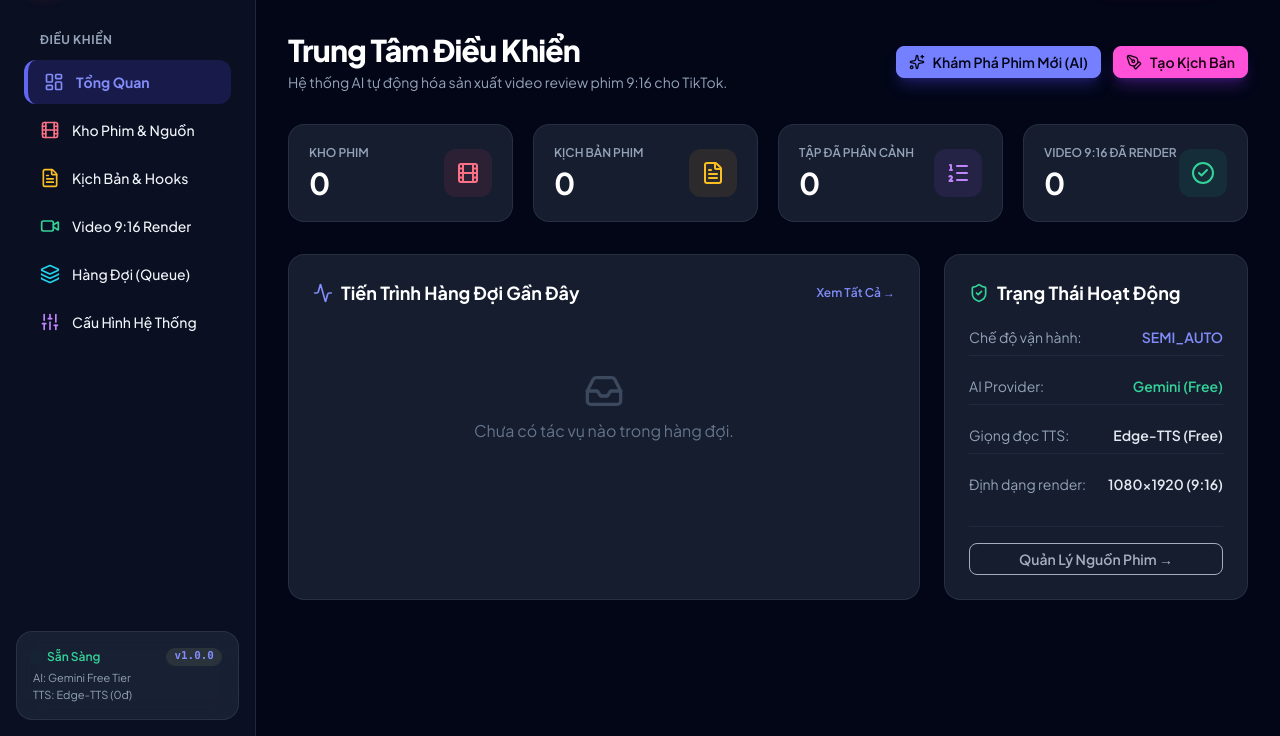
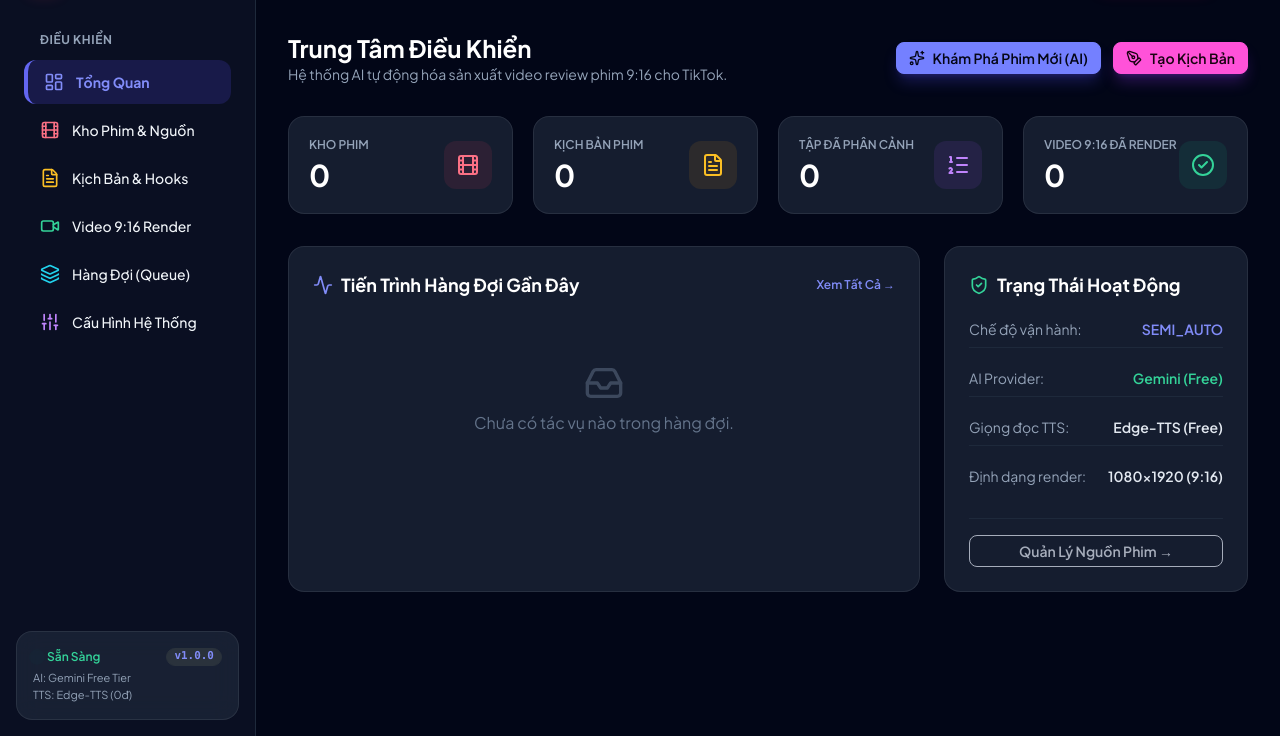
Before and after one commit to kieukieu998/ai-youtube-content-factory, a FastAPI app: page / in a window 1280 px wide. Shown: the part 64-800 px from the top of the page. Run offline with FastAPI, Linux system fonts and the light colour scheme; data that the repository does not hold is empty; parts of the project's set-up code (start-up, migrations or seed data) failed here and were passed over; some libraries are stand-ins or nearby versions.

Commit message:
style(ui): chuan hoa nhat quan 100% tieu de header va margin can le tren tat ca cac trang

```diff
--- a/templates/dashboard.html
+++ b/templates/dashboard.html
@@ -8,8 +8,8 @@
     <!-- Header Section -->
     <div class="flex flex-col md:flex-row md:items-center md:justify-between gap-4">
         <div>
-            <h1 class="text-3xl font-extrabold text-white tracking-tight">Trung Tâm Điều Khiển</h1>
-            <p class="text-slate-400 text-sm mt-1">Hệ thống AI tự động hóa sản xuất video review phim 9:16 cho TikTok.</p>
+            <h1 class="text-2xl font-bold text-white">Trung Tâm Điều Khiển</h1>
+            <p class="text-slate-400 text-sm">Hệ thống AI tự động hóa sản xuất video review phim 9:16 cho TikTok.</p>
         </div>
         <div class="flex gap-3">
             <button onclick="document.getElementById('discover_modal').showModal()" class="btn btn-primary btn-sm gap-2 shadow-lg shadow-indigo-600/30">
--- a/templates/movies.html
+++ b/templates/movies.html
@@ -6,9 +6,7 @@
 <div class="space-y-6">
     <div class="flex flex-col md:flex-row md:items-center md:justify-between gap-4">
         <div>
-            <h1 class="text-2xl font-bold text-white flex items-center gap-2.5">
-                <i data-lucide="film" class="w-7 h-7 text-indigo-400"></i> Kho Phim & Nguồn Media
-            </h1>
+            <h1 class="text-2xl font-bold text-white">Kho Phim & Nguồn Media</h1>
             <p class="text-slate-400 text-sm">Danh sách các bộ phim đã được AI khám phá, nạp từ YouTube hoặc tải file video gốc.</p>
         </div>
         <div class="flex flex-wrap items-center gap-3">
--- a/templates/videos.html
+++ b/templates/videos.html
@@ -7,9 +7,7 @@
     <!-- Header -->
     <div class="flex flex-col md:flex-row md:items-center md:justify-between gap-4">
         <div>
-            <h1 class="text-2xl font-bold text-white flex items-center gap-2.5">
-                <i data-lucide="folder-video" class="w-7 h-7 text-emerald-400"></i> Thư Viện Video 9:16
-            </h1>
+            <h1 class="text-2xl font-bold text-white">Thư Viện Video 9:16</h1>
             <p class="text-slate-400 text-sm">Quản lý video ngắn theo cấu trúc thư mục từng bộ phim (như Windows Explorer).</p>
         </div>
 
```
